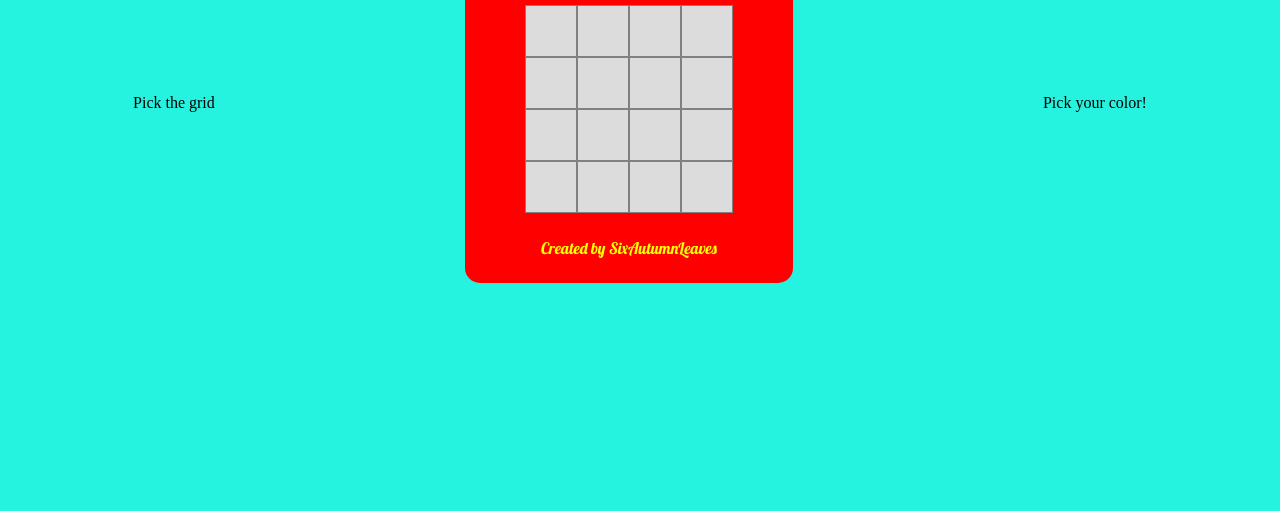
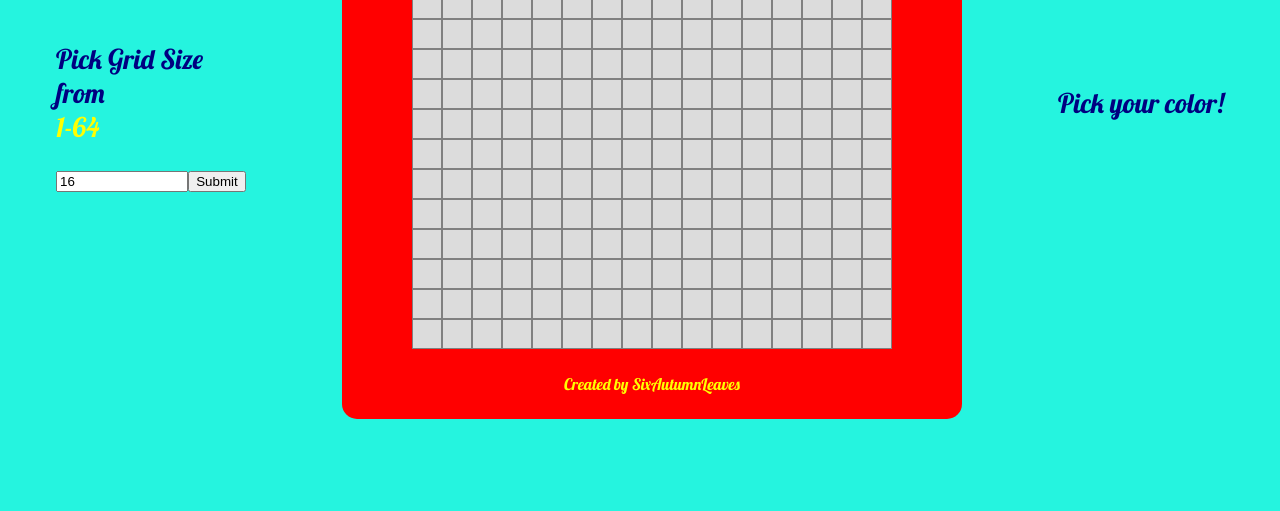
Before and after one commit to 6AutumnLeaves/Etch-a-Sketch, a plain HTML site: page index.html in a window 1280 px wide. Shown: the part 305-816 px from the top of the page. Drawn offline with Linux system fonts and the light colour scheme.

Commit message:
Prototype clearGrid function working

```diff
--- a/index.html
+++ b/index.html
@@ -8,29 +8,20 @@
         <link rel="stylesheet" href="https://fonts.googleapis.com/css2?family=Lobster&amp;family=Montserrat:wght@400;700&amp;display=swap">
     </head>
     <body class="vertical-container">
-        <div class ='grid-size-controls'>Pick the grid</div>
+
+        <div class ='grid-size-controls'>
+            <p class="grid-text">Pick Grid Size from
+                <br><span style = 'color: yellow;'>1-64</span></p>
+            <input class = "grid-input-bar" value="16" type="text" id ='grid-sizing'>
+            <input type="submit" id = "submit-grid" onclick="drawGrids()">
+        </div>
+
         <div class = 'sketch-container'>
             <header>
                 <h1>Etch-A-Sketch</h1>
             </header>
             <main>
                 <div class ='drawing-area grid-container'>
-                    <div class = 'grid-item'></div>
-                    <div class = 'grid-item'></div>
-                    <div class = 'grid-item'></div>
-                    <div class = 'grid-item'></div>
-                    <div class = 'grid-item'></div>
-                    <div class = 'grid-item'></div>
-                    <div class = 'grid-item'></div>
-                    <div class = 'grid-item'></div>
-                    <div class = 'grid-item'></div>
-                    <div class = 'grid-item'></div>
-                    <div class = 'grid-item'></div>
-                    <div class = 'grid-item'></div>
-                    <div class = 'grid-item'></div>
-                    <div class = 'grid-item'></div>
-                    <div class = 'grid-item'></div>
-                    <div class = 'grid-item'></div>
                 </div>
             </main>
             <footer>
@@ -38,6 +29,7 @@
 
             </footer>
         </div>
+
         <div class="sketch-options">Pick your color!</div>
         <script src="script.js"></script>
     </body>
--- a/script.js
+++ b/script.js
@@ -1,9 +1,46 @@
-const gridSquares = document.querySelectorAll(".grid-item");
+
+
+const grid = document.querySelector(".grid-container");
+let gridLayout = '';
+// chooseCorrectNumber();
+const clearGrid = () => {
+    gridSquares = document.querySelectorAll(".grid-item");
+
+
+    gridSquares.forEach(gridSquare => {
+        grid.removeChild(gridSquare);
+    });
+}
+
+
+const drawGrids = (gridLayout) => {
+// checkCorrectNumber();
+gridLayout = document.getElementById("grid-sizing").value;
+clearGrid();
+grid.style.setProperty('--grid-rows', gridLayout);
+grid.style.setProperty('--grid-columns', gridLayout);
+for (i = 0; i < gridLayout * gridLayout; i++) {
+    let cell = document.createElement('div');
+    cell.addEventListener('mouseover', (e) => {
+        cell.classList.add('grid-colored-black');
+    });
+    grid.appendChild(cell).className = "grid-item";
+
+};
+console.log(gridLayout);
+};
 
 
 
-gridSquares.forEach(gridSquare => {
-    gridSquare.addEventListener('mouseover', (e) => {
-        gridSquare.classList.add('grid-colored-black');
-    });
-});
+const checkCorrectNumber = () => {
+    let prompt = '';
+    if (gridLayout < 1 || gridLayout > 64) {
+        prompt = `You typed ${gridLayout}. Must be number from 1 to 64`;
+        alert(prompt);
+    }
+}
+// let gridSquares = document.querySelectorAll(".grid-item");
+
+
+
+drawGrids(16);
--- a/style.css
+++ b/style.css
@@ -1,3 +1,4 @@
+
 .vertical-container {
     display:flex;
     flex-direction: row;
@@ -7,26 +8,66 @@
 }
 
 body {
-    background: #26F3DF;
+    background: hsl(174, 90%, 55%);
+}
+
+.grid-size-controls {
+    display: grid;
+    grid-template-columns: repeat(4, 1fr);
+    grid-template-columns: repeat(3, 1fr);
+    grid-template-areas:
+        "t t t t t"
+        "g g g s s";
+    font-size: 1.7rem;
+    font-family: 'Lobster', cursive;
+    /* font-family:'Trebuchet MS', 'Lucida Sans Unicode', 'Lucida Grande', 'Lucida Sans', Arial, sans-serif; */
+    color: navy;
+    max-width: 15%;
+}
+
+.grid-text {
+    grid-area: t;
+}
+
+.grid-input-bar {
+    grid-area: g;
+}
+
+.submit-grid {
+    grid-area: s;
 }
 
 .sketch-container {
     display: flex;
     flex-direction: column;
     justify-content: space-between;
+    font-family: 'Lobster', cursive;
+    color: yellow;
     align-items: center;
     background-color: red;
     border-style: none solid none solid;
     border-image: linear-gradient(to right, #8b0000, red, #8b0000);
     border-color: none red none red;
-    border-width: 0 60px 5px 60px;
+    border-width: 0 70px 5px 70px;
     border-radius: 15px;
+}
+
+.sketch-options {
+    font-family: 'Lobster', cursive;
+    font-size: 1.7rem;
+    color: navy;
 }
 
 .grid-container {
     display: grid;
-    grid-template-columns: repeat(4, 25%);
-    grid-template-rows: repeat(4,25%);
+    --grid-cols: 16;
+    --grid-rows: 16;
+    grid-template-columns: repeat(var(--grid-cols), 1fr);
+    grid-template-rows: repeat(var(--grid-rows),1fr);
+    height: 100%;
+    width: 100%;
+    min-width: 60vh;
+    min-height: 60vh;
 }
 
 .drawing-area {
@@ -35,22 +76,17 @@ background: gainsboro;
 
 .grid-container div {
     border: 1px solid gray;
-    min-width: 50px;
-    min-height: 50px;
 }
 
 header {
     height: 100%;
-    font-family: 'Lobster', cursive;
-    color: yellow;
+
 }
 
 
 
 footer {
     margin:25px 0;
-    color: yellow;
-    font-family: 'Lobster', cursive;
 }
 
 
@@ -58,3 +94,8 @@ footer {
 .grid-colored-black {
     background: black;
 }
+
+/* .grid-item {
+    min-width: 2px;
+    min-height: 2px;
+} */
```
